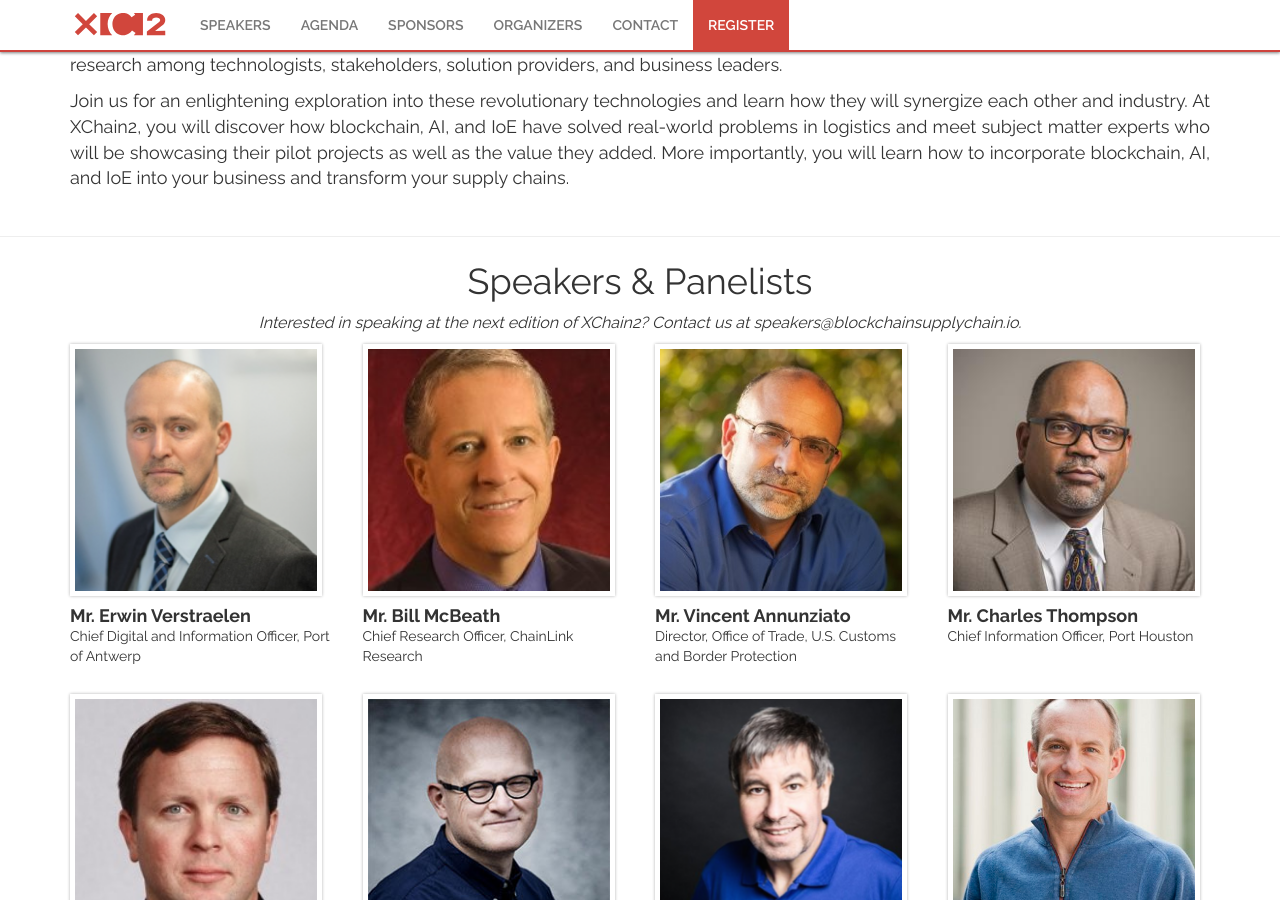
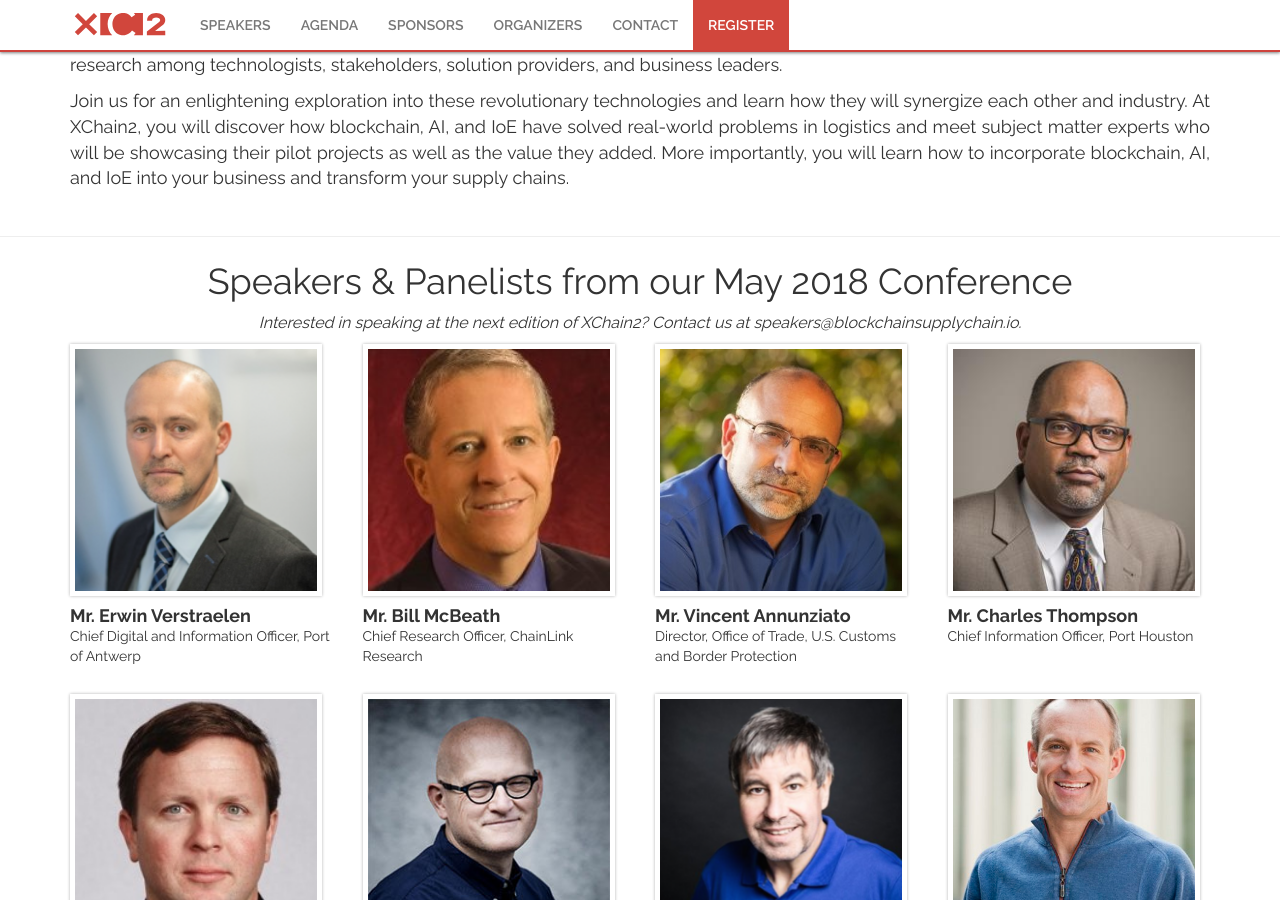
Before and after one commit to gnawalishyam/jekyll, a Jekyll site: the page built from index.html, in a window 1280 px wide and 900 px high, scrolled down 974 px. Built offline with Jekyll 4.4.1, drawn with Linux system fonts in a browser that asks for light colours; some web fonts are replaced; some of the changed text lies outside the part shown.

Commit message:
Update index.html
Add text to section titles: 'from our May 2018 Conference'

```diff
--- a/index.html
+++ b/index.html
@@ -37,7 +37,7 @@
 
 <section class="container">
 	<div id="speakers" class="people-list">
-		<h1>Speakers & Panelists</h1>
+		<h1>Speakers & Panelists from our May 2018 Conference</h1>
 
 		<p class="notice">Interested in speaking at the next edition of XChain2? Contact us at speakers@blockchainsupplychain.io.</p>
 
@@ -65,7 +65,7 @@
 <section class="container">
 	<div id="agenda">
 		<h1>Agenda</h1>
-		<p class="notice">*Agenda (tentative and subject to change)</p>
+		<p class="notice">*Agenda from our May 2018 Conference</p>
 		<div class="row">
 
 			<!-- Start of Tab -->
@@ -463,7 +463,7 @@
 
 <section class="container">
 	<div id="sponsors" class="people-list">
-		<h1>Sponsors & Partners</h1>
+		<h1>Sponsors & Partners from our May 2018 Conference</h1>
 		<p class="notice">Interested in sponsoring? Contact us at sponsors@blockchainsupplychain.io.</p>
 		<br>
 		<h2>Sponsors</h2>
```
